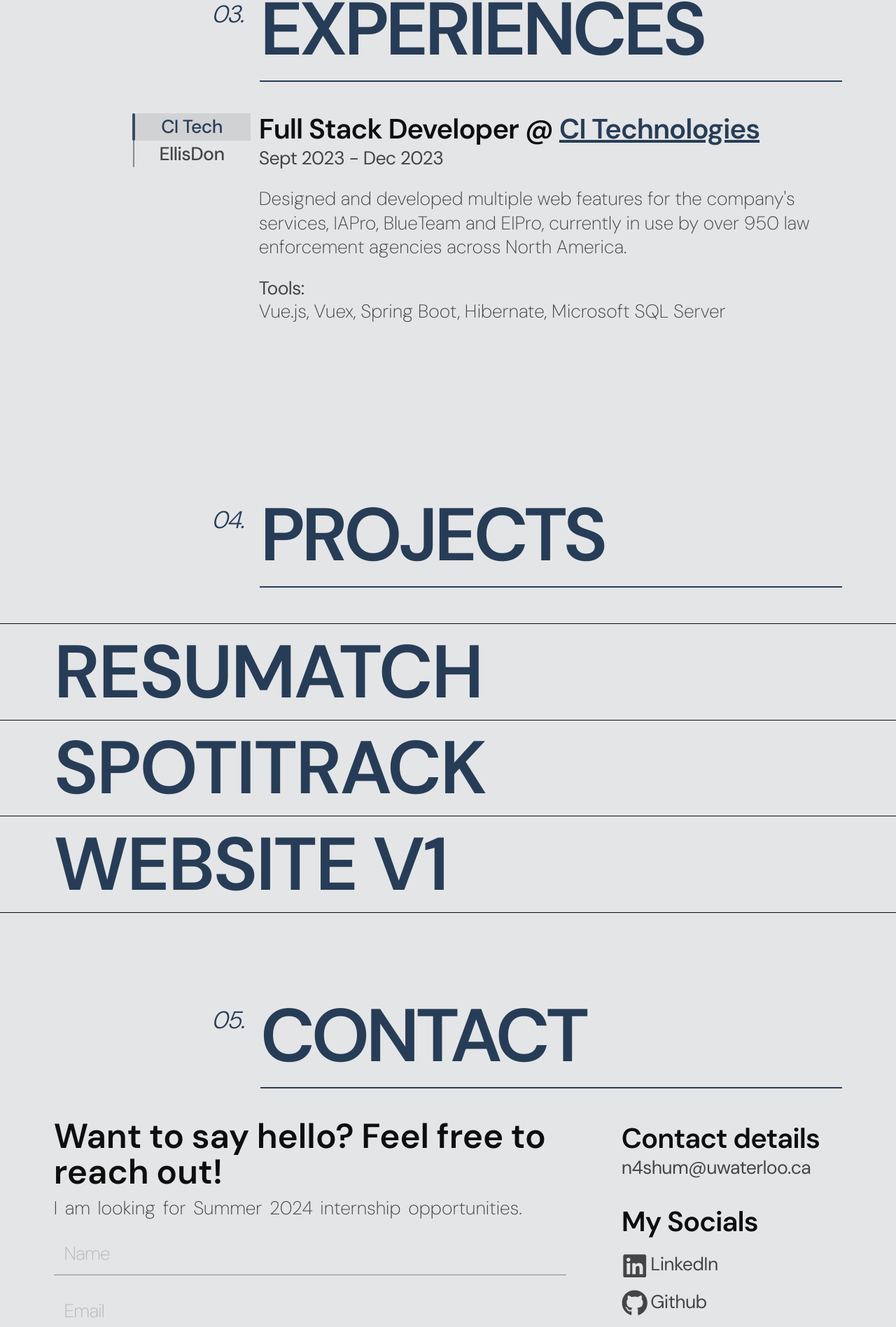
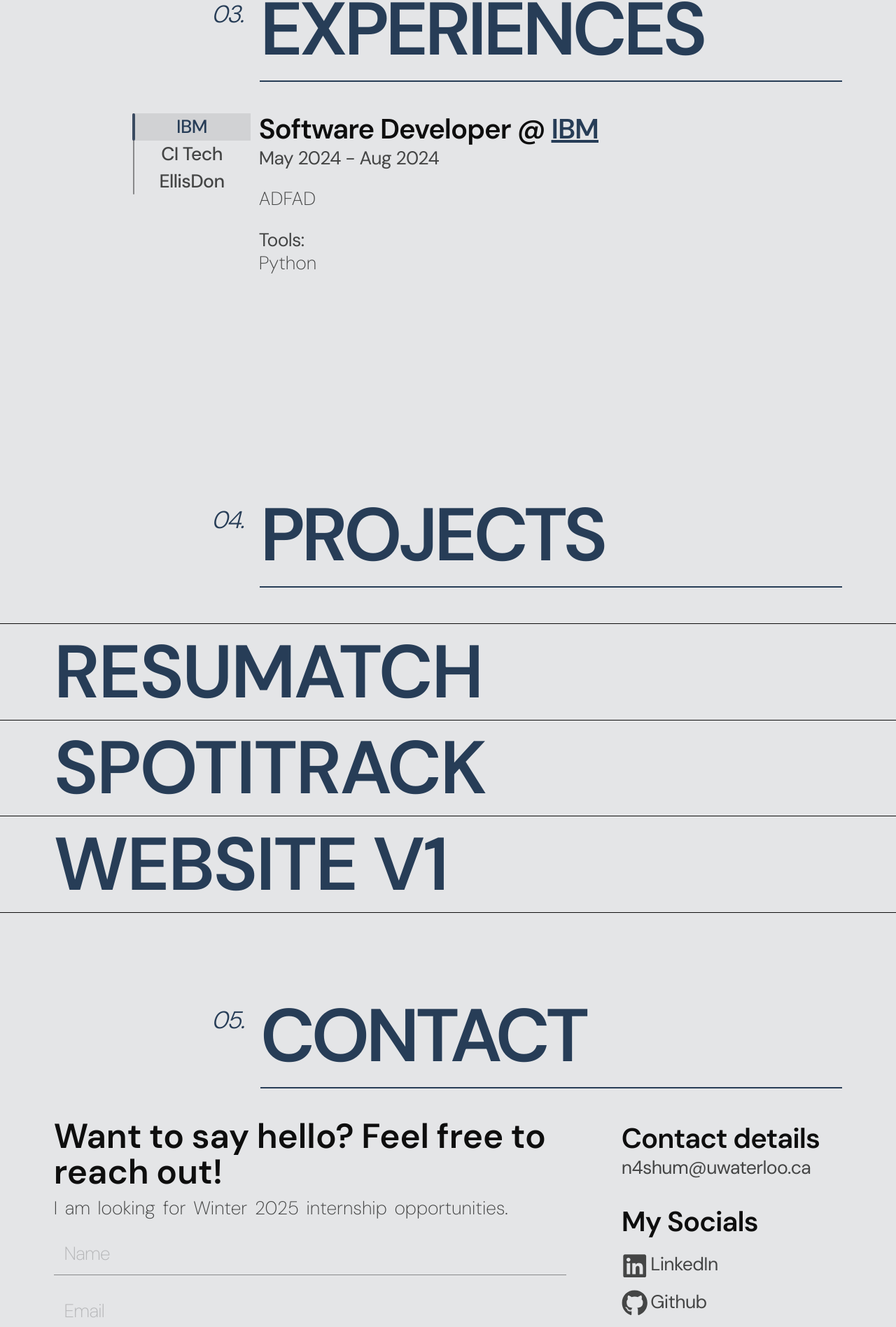
Before and after one commit to NickShum222/Website-V2, a Next.js app: page / in a window 1280 px wide. Shown: the part 4250-6147 px from the top of the page at 70% size. Built offline with nearby package versions, Linux system fonts and the light colour scheme.

Commit message:
Update Contact Section

```diff
--- a/src/constants/index.js
+++ b/src/constants/index.js
@@ -51,6 +51,16 @@ export const socials = [
 ];
 
 export const experiences = [
+  {
+    id: "IBM",
+    title: "Software Developer",
+    company: "IBM",
+    date:"May 2024 - Aug 2024",
+    description:["ADFAD"],
+    tools: "Python"
+
+  },
+
   {
     id: "CI Tech",
     title: "Full Stack Developer",
--- a/src/sections/Contact.jsx
+++ b/src/sections/Contact.jsx
@@ -65,7 +65,7 @@ const Contact = () => {
               Want to say hello? Feel free to reach out!
             </BodyAnim2>
             <BodyAnim2 className="text-grey2 dark:text-grey3 lg:text-aboutParagraph font-[200] md:text-[2.576vw] text-[5.089vw] leading-[1.3] ">
-              I am looking for Summer 2024 internship opportunities.
+              I am looking for Winter 2025 internship opportunities.
             </BodyAnim2>
           </div>
 
```
